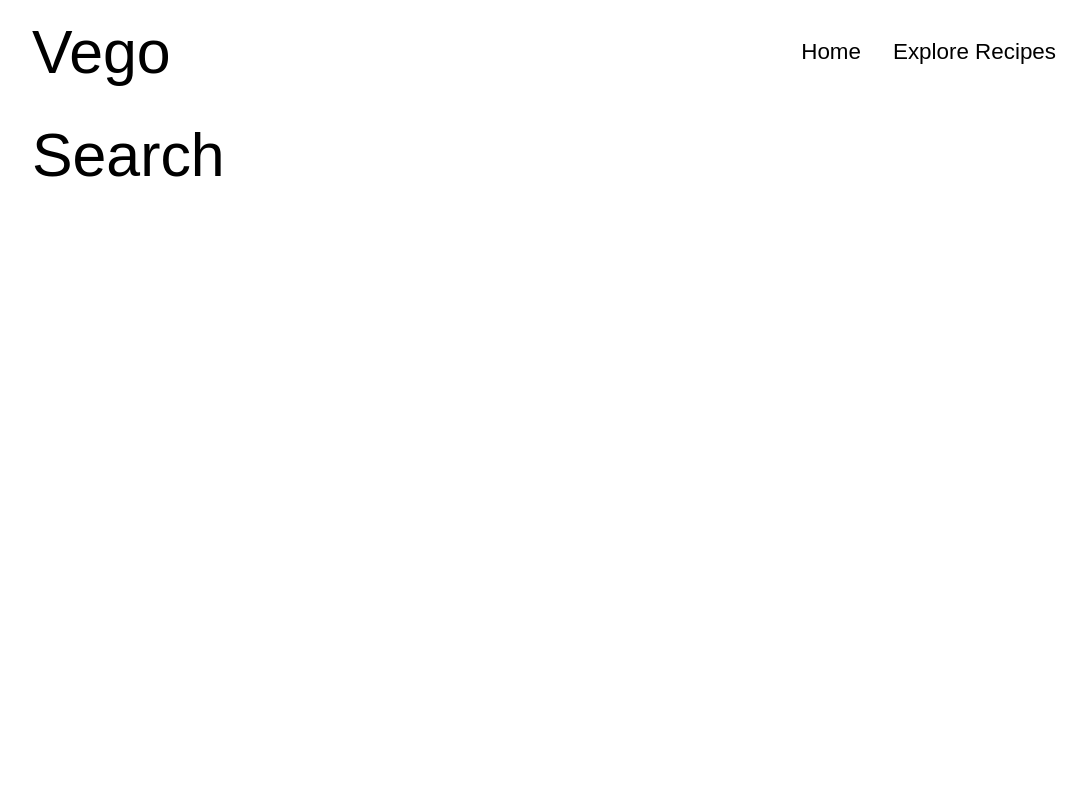
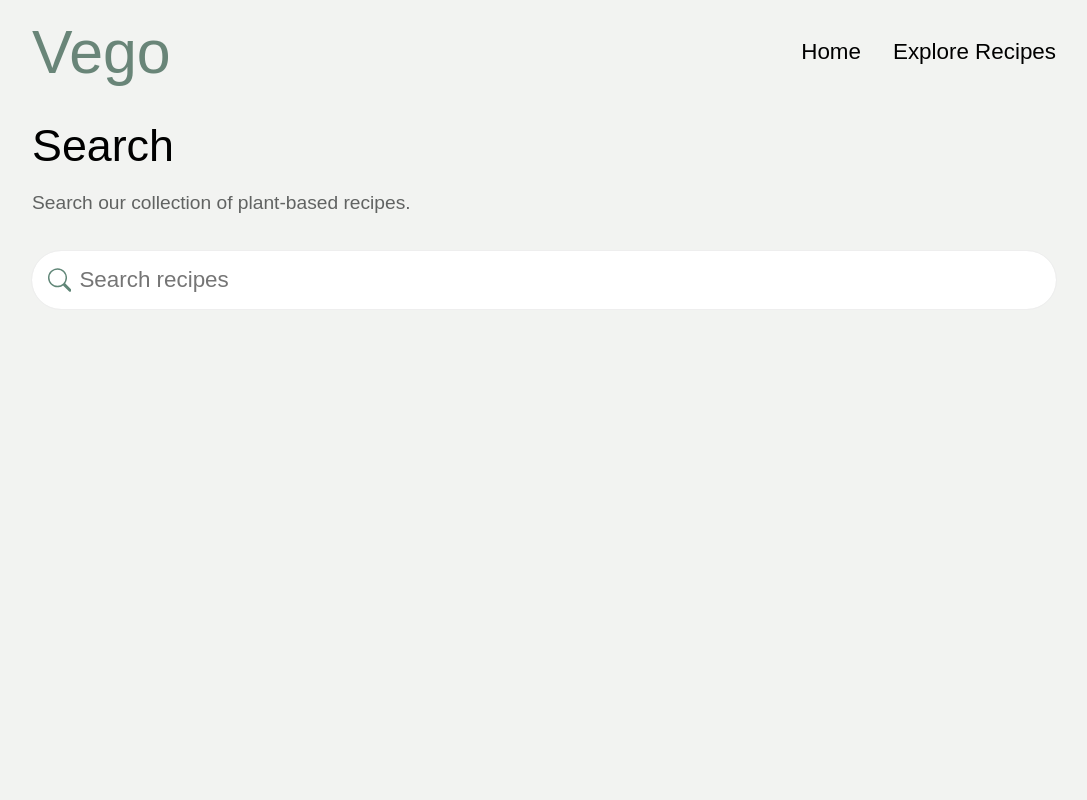
Before and after one commit to BramwellHorace-FS/vego-recipe-app, a React (Create React App) app: page /search in a window 1280 px wide. Shown: the top 800 px of the page, without its empty margins (96-1183 px from the left). Built offline with nearby package versions, Linux system fonts and the light colour scheme; a web font is replaced by a local one.

Commit message:
updated home view and search view

```diff
--- a/src/App.js
+++ b/src/App.js
@@ -5,10 +5,13 @@ import Home from './pages/Home';
 import Search from './pages/Search';
 
 import Header from './components/header/Header';
+import Footer from './components/footer/Footer';
 
 // main app component that renders the router and the routes
 function App() {
-  return <Router>
+  return (
+    <Router>
+      <div className="container-fluid">
         <div className="container">
           {/* header component  */}
           <Header />
@@ -18,7 +21,10 @@ function App() {
             <Route path="/search" component={Search} />
           </Switch>
         </div>
-  </Router>;
+        <Footer />
+      </div>
+    </Router>
+  );
 }
 
 export default App;
--- a/src/components/card/Card.js
+++ b/src/components/card/Card.js
@@ -1,9 +1,101 @@
 import React from 'react';
+import styled from 'styled-components';
+import { AiOutlineClockCircle } from 'react-icons/ai';
+
+const CardStyled = styled.article`
+  max-width: 320px;
+  padding: 1rem 1rem 2rem;
+  background: #f7fcfd;
+  border-radius: 0.5rem;
+  overflow: auto;
+  align-self: stretch;
+  box-shadow: 0 0.5rem 1rem rgba(0, 0, 0, 1%);
+  cursor: pointer;
+
+  &:hover {
+    animation: scaleUp 0.5s linear forwards;
+  }
+
+  header {
+    margin: 1rem 0;
+
+    h2 {
+      font-size: 1.5rem;
+      line-height: 2rem;
+    }
+
+    .meta {
+      display: flex;
+      justify-content: flex-start;
+      align-items: center;
+      column-gap: 0.5rem;
+      margin-bottom: 1rem;
+    }
+
+    span {
+      background: #608677;
+      color: #fff;
+      padding: 0.5rem 0.75rem;
+      border-radius: 1rem;
+      font-size: 0.75rem;
+      font-weight: 600;
+      display: inline-block;
+      margin-right: 0.5rem;
+    }
+
+    .time {
+      display: flex;
+      justify-content: flex-start;
+      align-items: center;
+      column-gap: 0.3rem;
+    }
+  }
+
+  img {
+    border-radius: 0.3rem;
+    width: 100%;
+  }
+
+  @keyframes fadeIn {
+    from {
+      opacity: 0;
+    }
+    to {
+      opacity: 1;
+    }
+  }
+
+  @keyframes scaleUp {
+    from {
+      transform: translateY(0);
+    }
+    to {
+      transform: translateY(-0.5rem);
+    }
+  }
+`;
 
 // Card component - represents a single recipe card
-const Card = ({}) => {
-  return;
-  <article></article>;
+const Card = ({ image, title, time, type, url }) => {
+  return (
+    <CardStyled
+      onClick={() => {
+        window.open(url, '_blank');
+      }}
+    >
+      <img src={image} alt={title} />
+      <header>
+        <div className="meta">
+          <span>{type}</span>
+          <p className="time">
+            <AiOutlineClockCircle className="time-icon" />
+            {time} mins
+          </p>
+        </div>
+        <h2>{title}</h2>
+      </header>
+    </CardStyled>
+  );
 };
 
 export default Card;
--- a/src/components/footer/Footer.js
+++ b/src/components/footer/Footer.js
@@ -1,8 +1,23 @@
 import React from 'react';
+import styled from 'styled-components';
+
+const StyledFooter = styled.footer`
+  background-color: #E6E8DF;
+  padding: 20px 0;
+  text-align: center;
+  font-size: 14px;
+  color: #666;
+`;
 
 // Footer component that displays the footer of the application
 const Footer = () => {
-  return <footer></footer>;
+  return (
+    <StyledFooter>
+      <div className="container">
+        <p>Vego © 2021. All Rights Reserved.</p>
+      </div>
+    </StyledFooter>
+  );
 };
 
 export default Footer;
--- a/src/components/form/Form.js
+++ b/src/components/form/Form.js
@@ -28,11 +28,11 @@ const StyledForm = styled.form`
 `;
 
 // Form component used for recipe search
-function Form() {
+function Form({ func, value, update }) {
   return (
-    <StyledForm>
+    <StyledForm onSubmit={func}>
       <BsSearch className="search-icon" />
-      <input type="search" name="search" id="search" placeholder="" />
+      <input type="search" name="search" id="search" placeholder="Search recipes" value={value} onChange={update}/>
     </StyledForm>
   );
 }
--- a/src/components/header/Header.js
+++ b/src/components/header/Header.js
@@ -5,12 +5,18 @@ import OffCanvas from '../offcanvas/OffCanvas';
 // Styles for the header component
 const StyledHeader = styled.header`
   margin-bottom: 1rem;
+
+  h1 {
+    color: #698578;
+    font-size: 3.8rem;
+  }
+
   a {
     color: #000;
   }
   .container-fluid {
     height: 6.5rem;
-    background-color: #fff;
+    background-color: transparent;
     padding: 2rem 0;
     display: flex;
     justify-content: space-between;
--- a/src/components/hero/Hero.js
+++ b/src/components/hero/Hero.js
@@ -2,12 +2,12 @@ import React from 'react';
 import styled from 'styled-components';
 import image from '../../images/plate.png';
 import Form from '../form/Form';
-import Button from '../button/Button';
 
 // Styles for the Hero component
 const StyledHero = styled.div`
   animation: fadeIn 0.3s ease-in;
   overflow: hidden;
+  margin-bottom: 3rem;
 
   .search {
     background: #e6e8de;
@@ -19,6 +19,7 @@ const StyledHero = styled.div`
 
     img {
         width: 100%;
+        animation: slideIn 0.5s linear;
     }
 
     .intro {
@@ -28,14 +29,21 @@ const StyledHero = styled.div`
     }
   }
 
+  @keyframes slideIn {
+   from {
+      transform: translateX(100%) rotate(180deg);
+   }
+   to {
+      transform: translateX(0) rotate(0deg);
+   }
+  }
+
   @keyframes fadeIn {
     from {
       opacity: 0;
-      transform: translateY(10rem);
     }
     to {
       opacity: 1;
-      transform: translateY(0);
     }
   }
 
@@ -67,14 +75,14 @@ const StyledHero = styled.div`
 `;
 
 // Hero component - represents the hero section of the app (the first section)
-const Hero = ({}) => {
+const Hero = ({ func, value, update }) => {
   return (
     <StyledHero className="container-fluid">
       <div className="search">
         <div className="intro">
           <h2>Quick, Easy & Delicious Plant-based Recipes</h2>
           <p>Exlpore our collection of plant-based recipes to compliment your healthy lifestyle.</p>
-          <Form />
+          <Form func={func} value={value} update={update} />
         </div>
         <div className="image">
           <img src={image} alt="plate" />
--- a/src/index.css
+++ b/src/index.css
@@ -12,6 +12,9 @@
 body {
   font-family: 'Codec Pro', sans-serif;
   font-size: 62.5%;
+  background: #f2f3f1;
+  height: 100%;
+  min-height: 100vh;
 }
 /* Typography */
 h1,
@@ -25,7 +28,7 @@ h6 {
 }
 
 h1 {
-  font-size: 3.8rem;
+  font-size: 2.8rem;
 }
 h2 {
   font-size: 2.8rem;
@@ -61,12 +64,15 @@ a {
 .container {
   width: 90%;
   margin: 0 auto;
+  height: 100%;
+
 }
 
 /* full width container */
 .container-fluid {
   width: 100%;
   margin: 0 auto;
+  height: 100%;
 }
 
 /* Breakpoints */
--- a/src/pages/Home.js
+++ b/src/pages/Home.js
@@ -1,8 +1,39 @@
 import React, { useState, useEffect } from 'react';
+import { useHistory } from 'react-router';
 import Hero from '../components/hero/Hero';
+import Card from '../components/card/Card';
+import styled from 'styled-components';
+
+const MainStyled = styled.main`
+  display: flex;
+  flex-flow: column nowrap;
+  row-gap: 3rem;
+  overflow: hidden;
+  margin-bottom: 5rem;
+  animation: fadeIn 1s ease-in forwards;
+
+  .recipes {
+    display: flex;
+    flex-flow: row wrap;
+    justify-content: space-between;
+    align-items: flex-start;
+    row-gap: 3rem;
+  }
+
+  @keyframes fadeIn {
+    from {
+      opacity: 0;
+    }
+    to {
+      opacity: 1;
+    }
+  }
+`;
 
 // Homepage component for the application
 function Home() {
+
+  let history = useHistory();
 
   // state for recipes
   const [recipes, setRecipes] = useState([]);
@@ -32,21 +63,43 @@ function Home() {
     e.preventDefault();
     setQuery(search);
     setSearch('');
+    history.push({
+      pathname: '/search',
+      state: {
+        searchTerm: search
+      }
+    });
+    ;
   };
-
-  //https://api.edamam.com/api/recipes/v2?type=public&q=${query}&app_id=${APP_ID}&app_key=${APP_KEY}&health=vegetarian
 
   // function used to get recipes from the api
   const getRecipes = async () => {
-    const response = await fetch(``);
+    const response = await fetch(`https://api.edamam.com/api/recipes/v2?type=public&q=${query}&app_id=${APP_ID}&app_key=${APP_KEY}&health=vegetarian`);
     const data = await response.json();
+    console.log(data);
     setRecipes(data.hits);
+    console.log(recipes);
   };
-
 
   return (
     <div className="container-fluid">
-      <Hero />
+      <Hero func={getSearch} value={search} update={updateSearch} />
+      <MainStyled>
+        <h4>Recipes of The Day</h4>
+        <div className="recipes">
+          {recipes.map((recipe, i) => (
+            <Card
+              title={recipe.recipe.label}
+              image={recipe.recipe.image}
+              type={recipe.recipe.mealType}
+              time={recipe.recipe.totalTime}
+              url={recipe.recipe.url}
+              ingredients={recipe.recipe.ingredientLines}
+              key={i}
+            />
+          ))}
+        </div>
+      </MainStyled>
     </div>
   );
 }
--- a/src/pages/Search.js
+++ b/src/pages/Search.js
@@ -1,10 +1,128 @@
-import React from 'react';
+import React, { useState, useEffect, useRef } from 'react';
+import { useLocation } from 'react-router-dom';
+import Form from '../components/form/Form';
+import Card from '../components/card/Card';
+import styled from 'styled-components';
+
+const MainStyled = styled.main`
+  display: flex;
+  flex-flow: column nowrap;
+  row-gap: 3rem;
+  overflow: hidden;
+  margin-bottom: 5rem;
+  height: 100%;
+  min-height: 100vh;
+  animation: fadeIn 1s ease-in forwards;;
+
+  .recipes {
+    display: flex;
+    flex-flow: row wrap;
+    justify-content: space-between;
+    align-items: flex-start;
+    row-gap: 3rem;
+    margin-top: 4rem;
+  }
+
+  @keyframes fadeIn {
+    from {
+      opacity: 0;
+    }
+    to {
+      opacity: 1;
+    }
+  }
+`;
+
+const StyledHeader = styled.header`
+    display: flex;
+    flex-flow: column nowrap;
+    row-gap: 1rem;
+    margin-bottom: 2rem;
+`;
 
 // Search page component for the search page of the application
 function Search() {
+  // Api ID and key for requesting recipes from the api
+  const APP_ID = 'e7d8c517';
+  const APP_KEY = '8aa35c072a105b7ce520481ea77454d7';
+
+  const firstRender = useRef(true);
+
+  let location = useLocation();
+
+  let searchQuery = '';
+
+  // Location state is not empty set the search query to the location state
+  if (location.state) {
+    searchQuery = location.state.searchTerm;
+  }
+
+  // State for the search results
+  const [recipes, setRecipes] = useState([]);
+  const [search, setSearch] = useState('');
+  const [query, setQuery] = useState(searchQuery);
+  const [results, setResults] = useState('Search our collection of plant-based recipes.');
+
+  useEffect(() => {
+    if (location.state) {
+      searchQuery = location.state.searchTerm;
+
+      getRecipes();
+    } else if (firstRender.current) {
+      firstRender.current = false;
+      return;
+    } else if (firstRender.current === false) {
+      getRecipes();
+    }
+
+    if (query !== '') {
+      setResults(`Search results for "${query}"`);
+    }
+  }, [query]);
+
+  // update search
+  const updateSearch = (e) => {
+    setSearch(e.target.value);
+  };
+
+  // update query
+  const getSearch = (e) => {
+    e.preventDefault();
+    setQuery(search);
+    setSearch('');
+  };
+
+  // fetch the search results
+  const getRecipes = async () => {
+    const response = await fetch(`https://api.edamam.com/api/recipes/v2?type=public&q=${query}&app_id=${APP_ID}&app_key=${APP_KEY}&health=vegetarian`);
+    const data = await response.json();
+    console.log(data);
+    setRecipes(data.hits);
+    console.log(recipes);
+  };
+
   return (
     <div className="container-fluid">
-      <h1>Search</h1>
+      <StyledHeader>
+        <h1>Search</h1>
+        <p>{results}</p>
+      </StyledHeader>
+      <Form func={getSearch} value={search} update={updateSearch} />
+      <MainStyled>
+        <div className="recipes">
+          {recipes.map((recipe, i) => (
+            <Card
+              title={recipe.recipe.label}
+              image={recipe.recipe.image}
+              type={recipe.recipe.mealType}
+              time={recipe.recipe.totalTime}
+              url={recipe.recipe.url}
+              ingredients={recipe.recipe.ingredientLines}
+              key={i}
+            />
+          ))}
+        </div>
+      </MainStyled>
     </div>
   );
 }
```
Lines whose indentation alone changed are shown as unchanged.
